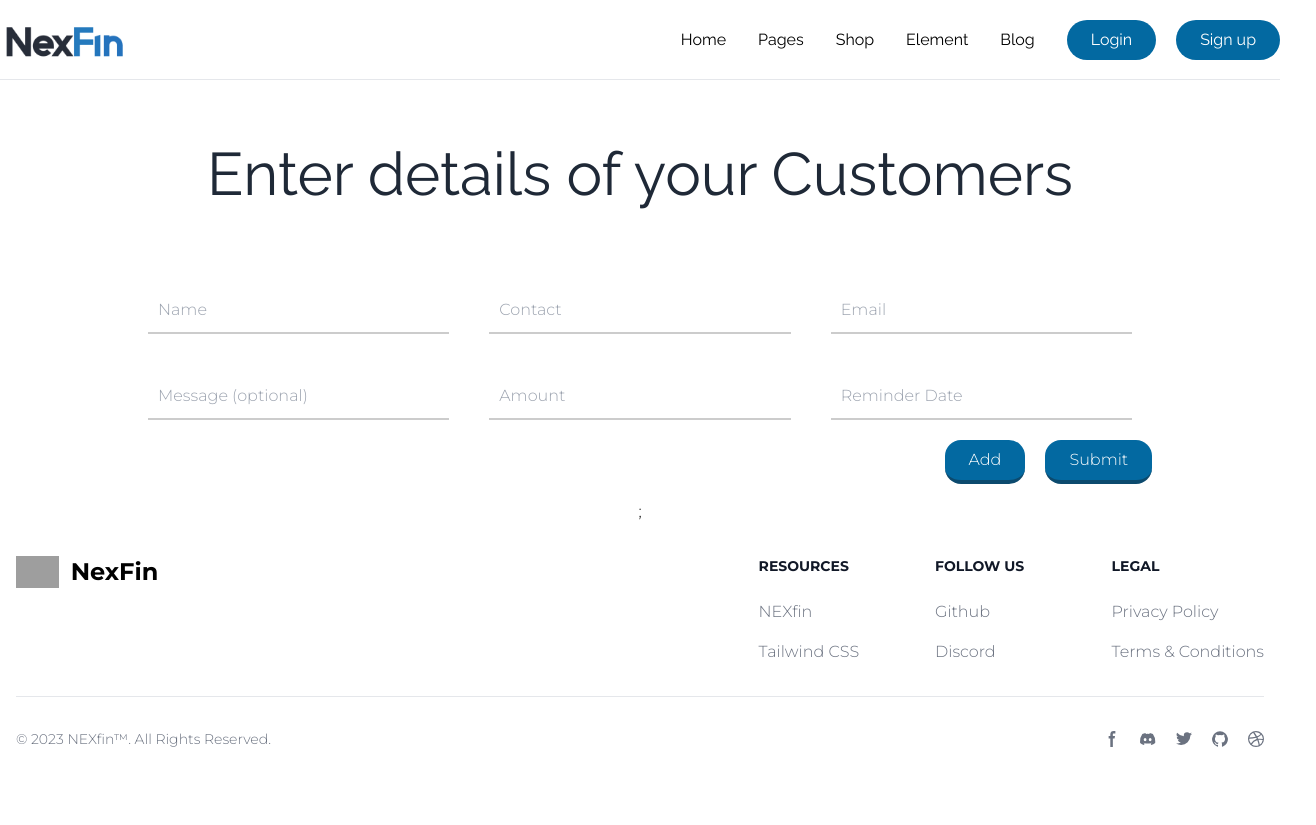
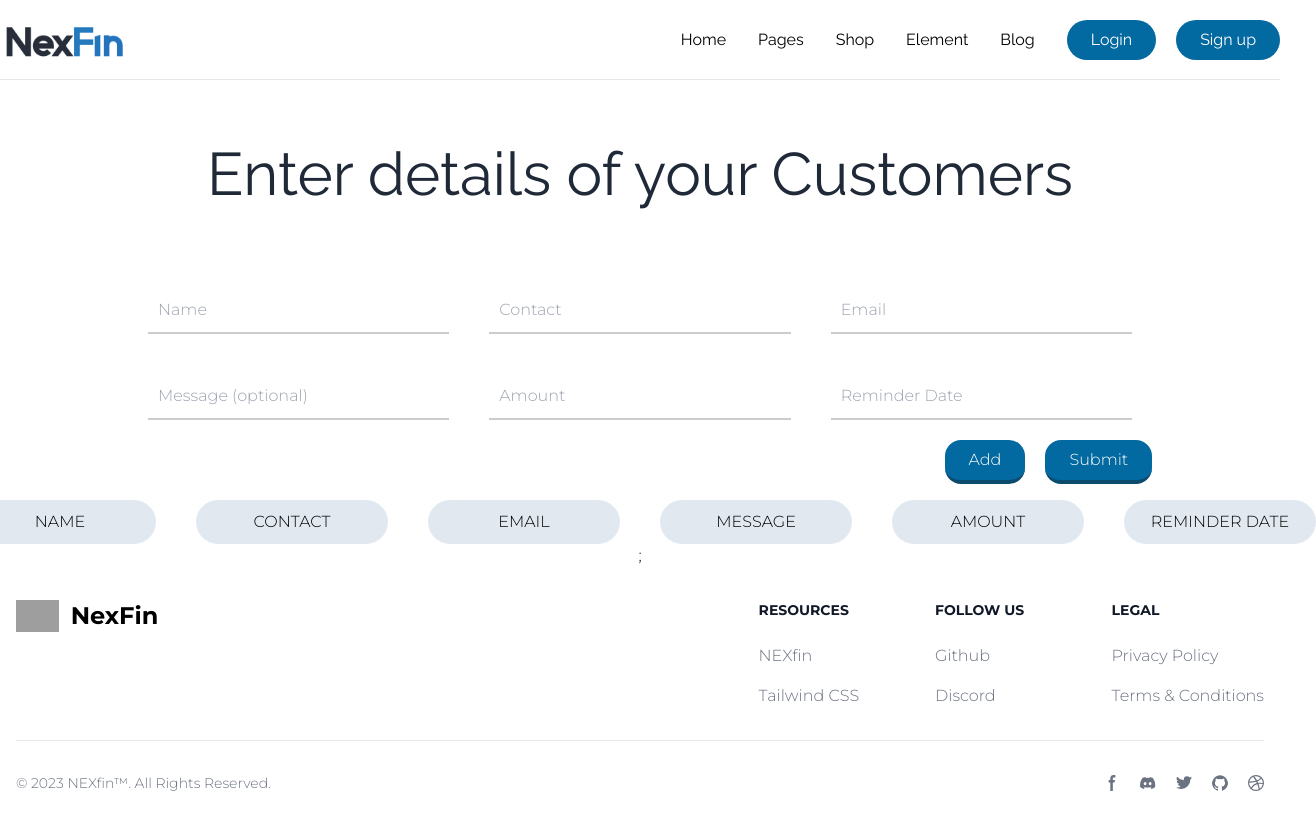
Before and after one commit to Tanishksoam/NEXfin, a React (Vite) app: page /paytable in a window 1280 px wide. Shown: the whole page, 1316 px wide, since content can reach past the window. Before the commit the page ends 800 px from the top, so only its background shows below. Built offline with nearby package versions, Linux system fonts and the light colour scheme; grey boxes are pictures that could not be loaded.

Commit message:
input to table

```diff
--- a/src/pages/PayTable.jsx
+++ b/src/pages/PayTable.jsx
@@ -1,58 +1,56 @@
-import React from "react";
+import React, { useRef } from "react";
 import { useState } from "react";
 
 const PayTable = () => {
-  const [add, setAdd] = useState([
+  const [state, setState] = useState([
     {
-      name: "",
-      contact: "",
-      email: "",
-      message: "",
-      amount: "",
-      reminderDate: "",
+      name: "NAME",
+      cont: "CONTACT",
+      email: "EMAIL",
+      message: "MESSAGE",
+      amount: "AMOUNT",
+      reminderDate: "REMINDER DATE",
     },
   ]);
+  const nameRef = useRef("");
+  const contRef = useRef("");
+  const emailRef = useRef("");
+  const messageRef = useRef("");
+  const amountRef = useRef("");
+  const reminderDateRef = useRef("");
 
-  const handleInputChange = (e, index) => {
-    const { name, value } = e.target;
-    console.log(name, value);
-    const list = [...add];
-    list[index][name] = value;
-    setAdd(list);
+  console.log(state);
+
+  const handleOnClick = () => {
+    const temp = {
+      name: nameRef.current.value,
+      cont: contRef.current.value,
+      email: emailRef.current.value,
+      message: messageRef.current.value,
+      amount: amountRef.current.value,
+      reminderDate: reminderDateRef.current.value,
     };
-  const handleOnclick = () => {
-    setAdd([
-      ...add,
-      {
-        name: "",
-        contact: "",
-        email: "",
-        message: "",
-        amount: "",
-        reminderDate: "",
-      },
-    ]);
-
-    console.log(add);
+    const arr = [...state];
+    arr.push(temp);
+    setState(arr);
   };
-
   return (
-    <form className="w-full flex flex-col justify-center items-center">
+    <div className="w-full flex flex-col justify-center items-center">
       <div className=" w-4/5 text-center py-16">
         <h1 className=" text-6xl text-gray-800 font-titleFont ">
           Enter details of your Customers
         </h1>
       </div>
-      {add.map((x, i) => {
-        return(
-           <><div id="inputs" className=" w-4/5 grid grid-cols-3 col-span-5">
+      <>
+        <div id="inputs" className=" w-4/5 grid grid-cols-3 col-span-5">
           <div className="input-container">
             <input
               placeholder="Name"
               className="input-field"
               name="name"
               type="text"
-                onChange={(e) => handleInputChange(e, i)} />
+              ref={nameRef}
+            />
             <label htmlFor="input-field" className="input-label">
               Name
             </label>
@@ -64,7 +62,8 @@ const PayTable = () => {
               className="input-field"
               name="contact"
               type="text"
-                onChange={(e) => handleInputChange(e, i)} />
+              ref={contRef}
+            />
             <label htmlFor="input-field" className="input-label">
               Contact
             </label>
@@ -72,11 +71,12 @@ const PayTable = () => {
           </div>
           <div className="input-container">
             <input
-                onChange={(e) => handleInputChange(e, i)}
               name="email"
               placeholder="Email"
               className="input-field"
-                type="text" />
+              type="text"
+              ref={emailRef}
+            />
             <label htmlFor="input-field" className="input-label">
               Email
             </label>
@@ -87,8 +87,9 @@ const PayTable = () => {
               placeholder="Message (optional)"
               name="message"
               className="input-field"
-                onChange={(e) => handleInputChange(e, i)}
-                type="text" />
+              type="text"
+              ref={messageRef}
+            />
             <label htmlFor="input-field" className="input-label">
               Message
             </label>
@@ -99,8 +100,9 @@ const PayTable = () => {
               placeholder="Amount"
               name="amount"
               className="input-field"
-                onChange={(e) => handleInputChange(e, i)}
-                type="text" />
+              type="text"
+              ref={amountRef}
+            />
             <label htmlFor="input-field" className="input-label">
               Amount
             </label>
@@ -108,19 +110,21 @@ const PayTable = () => {
           </div>
           <div className="input-container">
             <input
-                onChange={(e) => handleInputChange(e, i)}
               name="reminderDate"
               placeholder="Reminder Date"
               className="input-field"
-                type="text" />
+              type="text"
+              ref={reminderDateRef}
+            />
             <label htmlFor="input-field" className="input-label">
               Reminder Date
             </label>
             <span className="input-highlight"></span>
           </div>
-          </div><div className=" w-4/5 flex justify-end gap-5 pb-4">
+        </div>
+        <div className=" w-4/5 flex justify-end gap-5 pb-4">
           <button
-                onClick={handleOnclick}
+            onClick={handleOnClick}
             className="cursor-pointer transition-all bg-sky-700 text-white px-6 py-2 rounded-2xl border-sky-900 border-b-[4px] hover:brightness-110 hover:-translate-y-[1px] hover:border-b-[6px] active:border-b-[2px] active:brightness-90 active:translate-y-[2px]"
           >
             Add
@@ -128,12 +132,34 @@ const PayTable = () => {
           <button className="cursor-pointer transition-all bg-sky-700 text-white px-6 py-2 rounded-2xl border-sky-900 border-b-[4px] hover:brightness-110 hover:-translate-y-[1px] hover:border-b-[6px] active:border-b-[2px] active:brightness-90 active:translate-y-[2px]">
             Submit
           </button>
-            </div></>
-
-        )
-      }
-      )};
-    </form>
+        </div>
+        <div className=" flex flex-col gap-5 overflow-hidden">
+          {state.map((item) => (
+            <div className=" flex flex-row gap-10">
+              <div className=" w-48 h-11 flex bg-slate-200 rounded-full items-center justify-center text-center ">
+                <h1>{item.name}</h1>
+              </div>
+              <div className=" w-48 h-11 flex bg-slate-200 rounded-full items-center justify-center text-center ">
+                <h1>{item.cont}</h1>
+              </div>
+              <div className=" w-48 h-11 flex bg-slate-200 rounded-full items-center justify-center text-center ">
+                <h1>{item.email}</h1>
+              </div>
+              <div className=" w-48 h-11 flex bg-slate-200 rounded-full items-center justify-center text-center ">
+                <h1>{item.message}</h1>
+              </div>
+              <div className=" w-48 h-11 flex bg-slate-200 rounded-full items-center justify-center text-center ">
+                <h1>{item.amount}</h1>
+              </div>
+              <div className=" w-48 h-11 flex bg-slate-200 rounded-full items-center justify-center text-center ">
+                <h1>{item.reminderDate}</h1>
+              </div>
+            </div>
+          ))}
+        </div>
+      </>
+      ;
+    </div>
   );
 };
 
```
Also changed, not shown: src/pages/CustomerDetails.jsx (added). Lines whose indentation alone changed are shown as unchanged.
